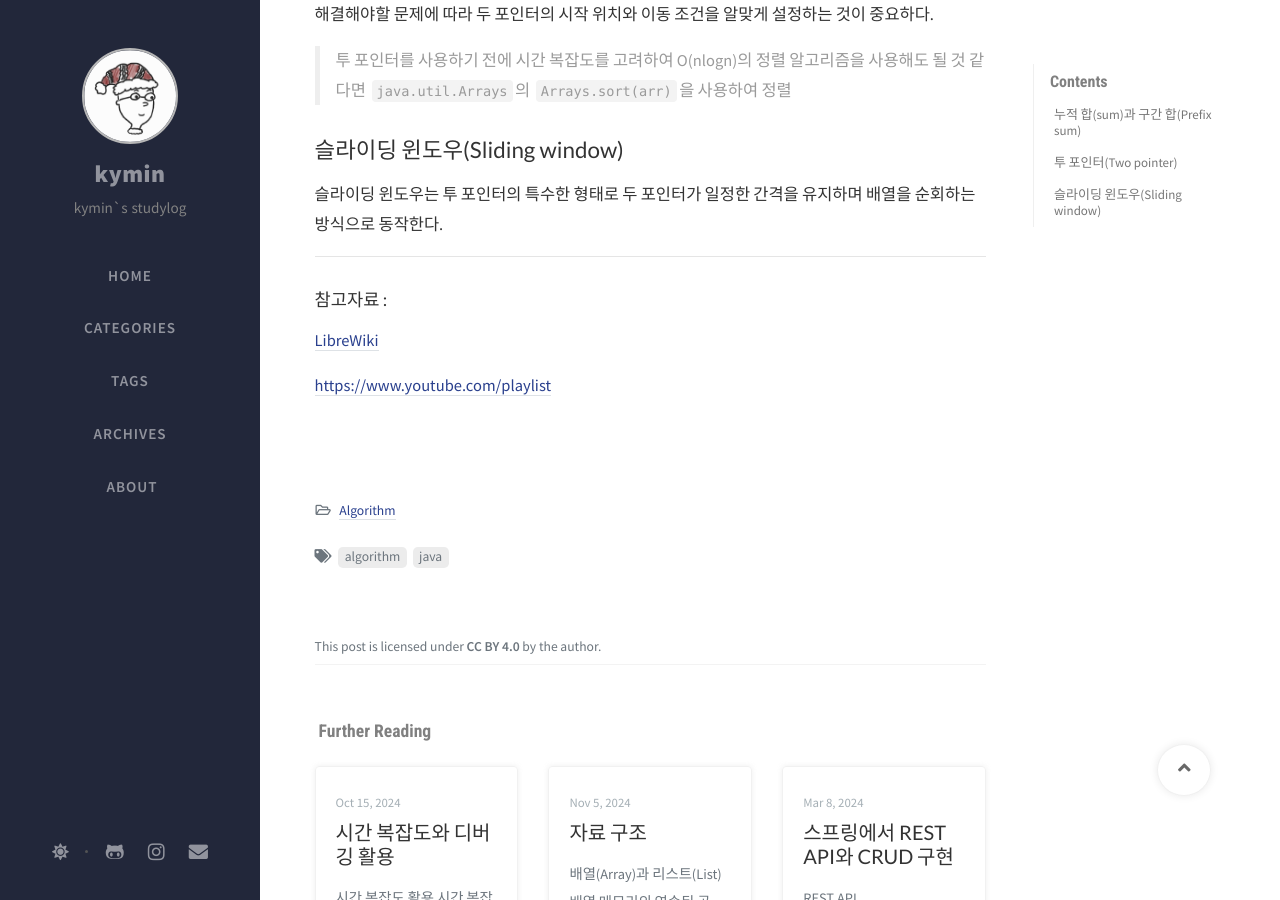
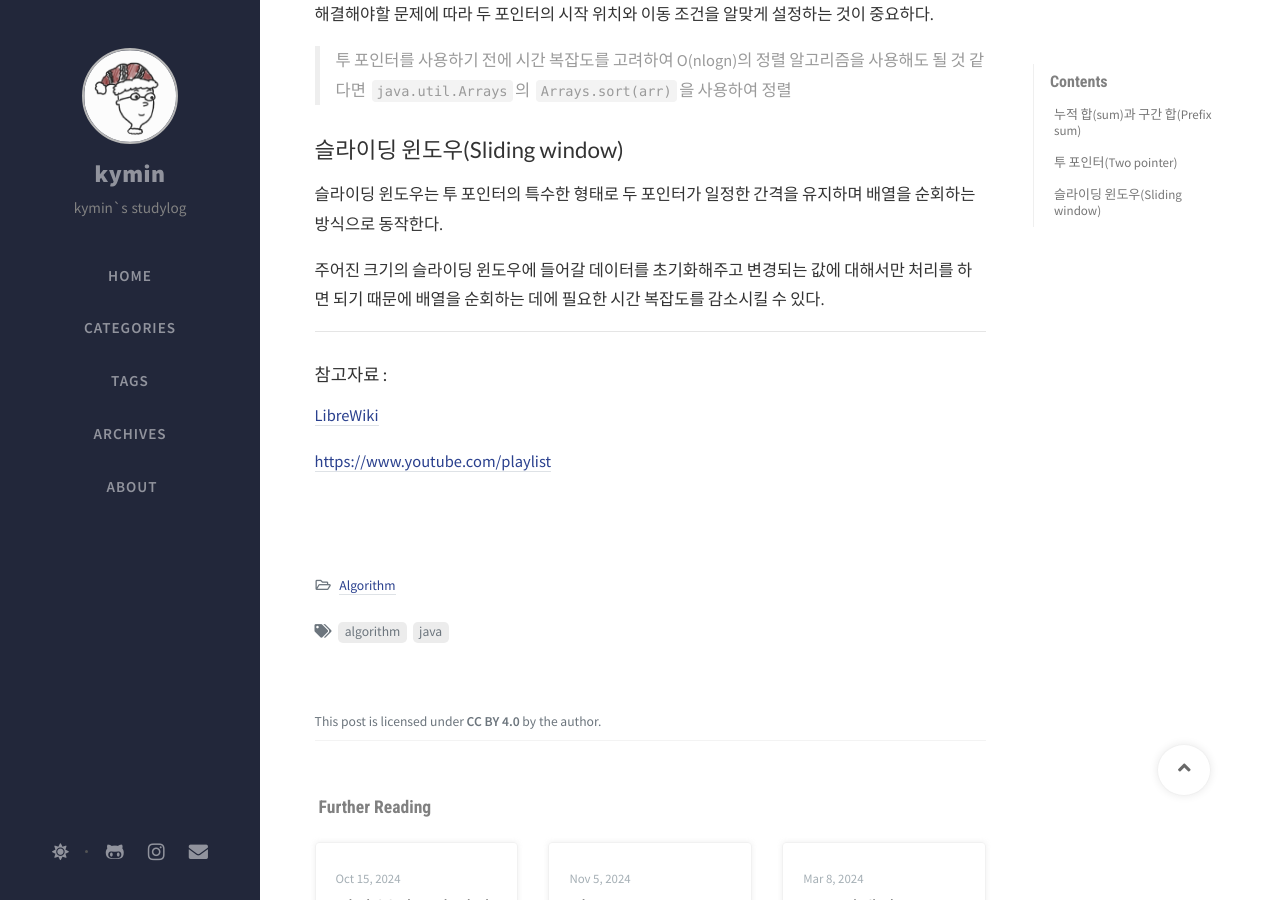
Before and after one commit to Kyoung-M1N/kyoung-M1N.github.io, a Jekyll site: the page built from _posts/algorithm/2024-11-13-[Algorithm]array_algorithm.md, in a window 1280 px wide and 900 px high, scrolled down 2468 px. Built offline with Jekyll 4.4.1, drawn with Linux system fonts in a browser that asks for light colours; nearby versions of some CDN libraries; comment, search, counter and statistics services are not loaded.

Commit message:
docs: 포스트 수정

```diff
--- a/_posts/algorithm/2024-11-13-[Algorithm]array_algorithm.md
+++ b/_posts/algorithm/2024-11-13-[Algorithm]array_algorithm.md
@@ -116,6 +116,8 @@ int result = sumArray[x2][y2] - sumArray[x2][y1 - 1] - sumArray[x1 - 1][y2] + su
 
 슬라이딩 윈도우는 투 포인터의 특수한 형태로 두 포인터가 일정한 간격을 유지하며 배열을 순회하는 방식으로 동작한다.
 
+주어진 크기의 슬라이딩 윈도우에 들어갈 데이터를 초기화해주고 변경되는 값에 대해서만 처리를 하면 되기 때문에 배열을 순회하는 데에 필요한 시간 복잡도를 감소시킬 수 있다.
+
 
 
 -----------------------
```
